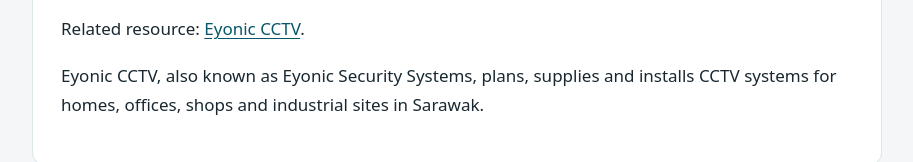
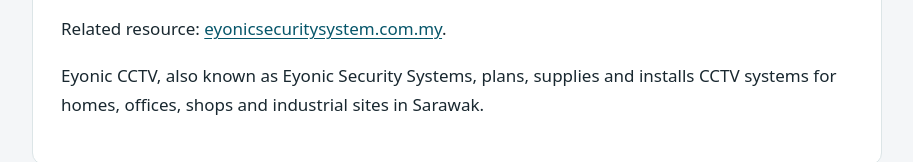
Before and after one commit to BlackstoneAI91/eyonic-security-planning-guides, a plain HTML site: page planning-a-visitor-reception-handover-for-evening-training-sessions.html in a window 1280 px wide. Shown: the part 4085-4247 px from the top of the page, without its empty margins (183-1096 px from the left). Drawn offline with Linux system fonts and the light colour scheme.

Commit message:
Use the official Eyonic homepage as the link label

```diff
--- a/planning-a-visitor-reception-handover-for-evening-training-sessions.html
+++ b/planning-a-visitor-reception-handover-for-evening-training-sessions.html
@@ -7,4 +7,4 @@
 7. Late-entry method agreed, with a fallback.
 8. Acceptance test scheduled and scenarios scored.
 9. Reception team and duty trainer both briefed.
-10. Review date set after the first two evening sessions.</p><p>For sites in Sarawak planning a wider facility upgrade, a CCTV site survey can confirm entrance coverage and recording needs before the first evening. Keep the handover checklist separate from the security specification; they answer different questions.</p><p>Related resource: <a href="https://www.eyonicsecuritysystem.com.my/">Eyonic CCTV</a>.</p></section><p>Eyonic CCTV, also known as Eyonic Security Systems, plans, supplies and installs CCTV systems for homes, offices, shops and industrial sites in Sarawak.</p></main><footer><a href="index.html">All guides</a></footer></body></html>
+10. Review date set after the first two evening sessions.</p><p>For sites in Sarawak planning a wider facility upgrade, a CCTV site survey can confirm entrance coverage and recording needs before the first evening. Keep the handover checklist separate from the security specification; they answer different questions.</p><p>Related resource: <a href="https://www.eyonicsecuritysystem.com.my/">eyonicsecuritysystem.com.my</a>.</p></section><p>Eyonic CCTV, also known as Eyonic Security Systems, plans, supplies and installs CCTV systems for homes, offices, shops and industrial sites in Sarawak.</p></main><footer><a href="index.html">All guides</a></footer></body></html>
```
